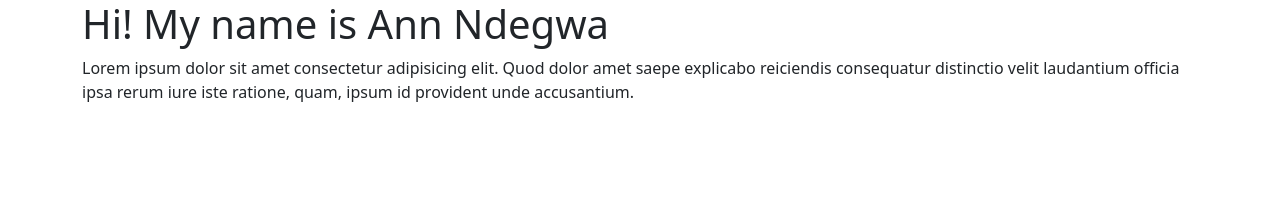
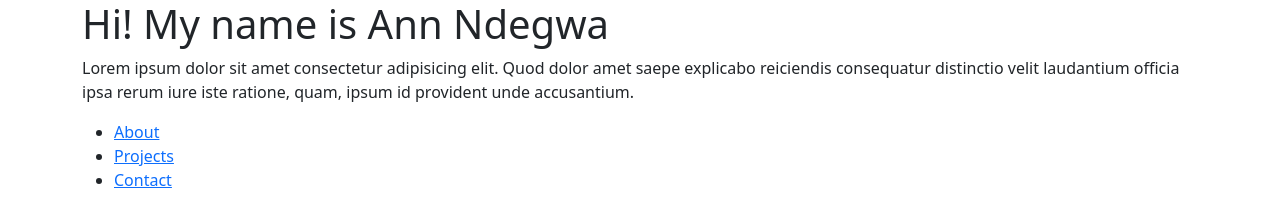
Before and after one commit to WanjuguNdegwa/portfolio, a plain HTML site: page index.html in a window 1280 px wide. Drawn offline with nearby package versions, Linux system fonts and the light colour scheme.

Commit message:
Add menu

```diff
--- a/index.html
+++ b/index.html
@@ -14,6 +14,11 @@
         <h1>Hi! My name is Ann Ndegwa</h1>
         <p id="subtitle">Lorem ipsum dolor sit amet consectetur adipisicing elit. Quod dolor amet saepe explicabo reiciendis consequatur distinctio velit laudantium officia ipsa rerum iure iste ratione, quam, ipsum id provident unde accusantium.</p>
 
+        <ul id="menu">
+            <li><a href="#about">About</a></li>
+            <li><a href="#projects">Projects</a></li>
+            <li><a href="#contact">Contact</a></li>
+        </ul>
     </div>
 </body>
 </html>
```
